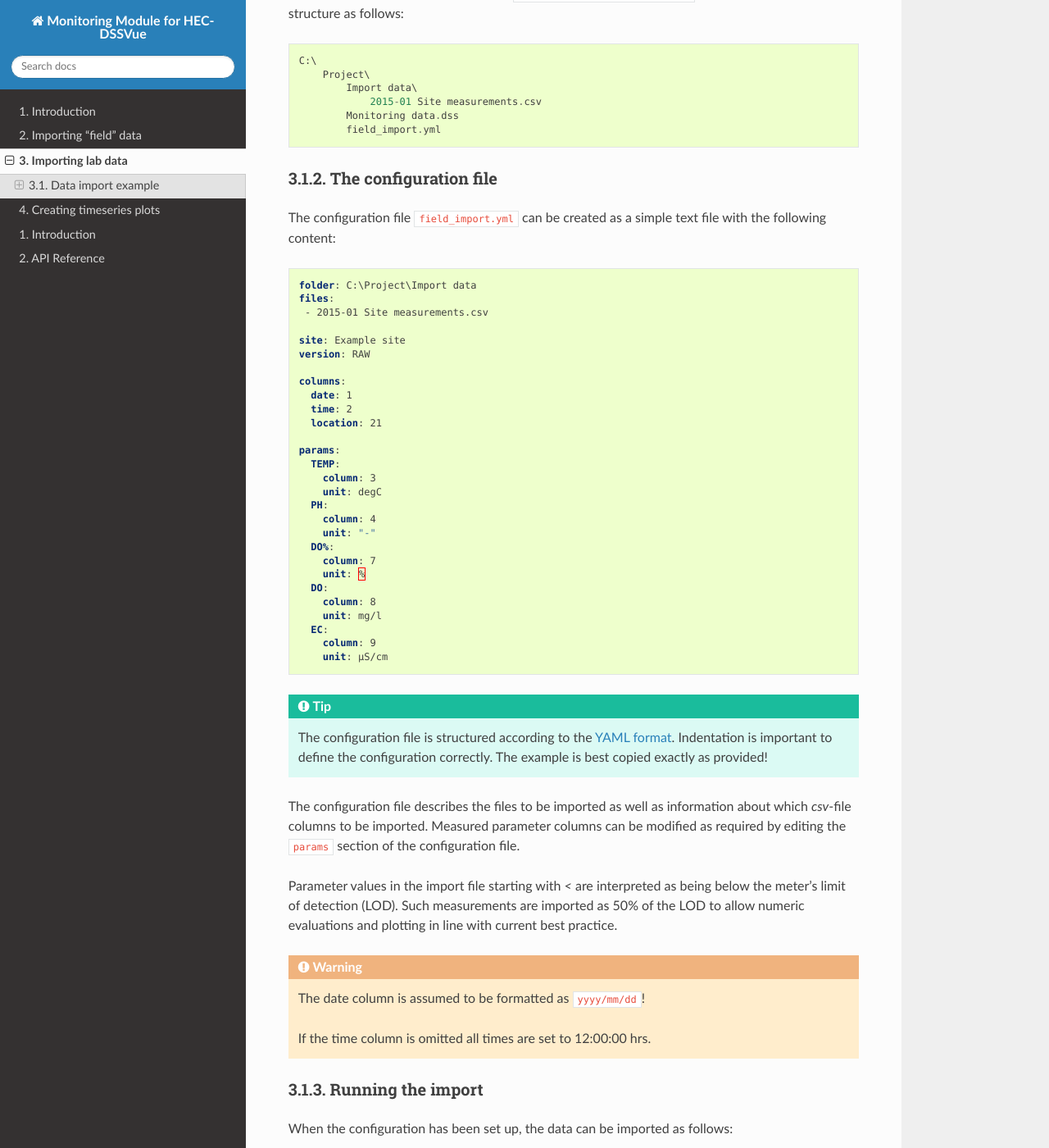
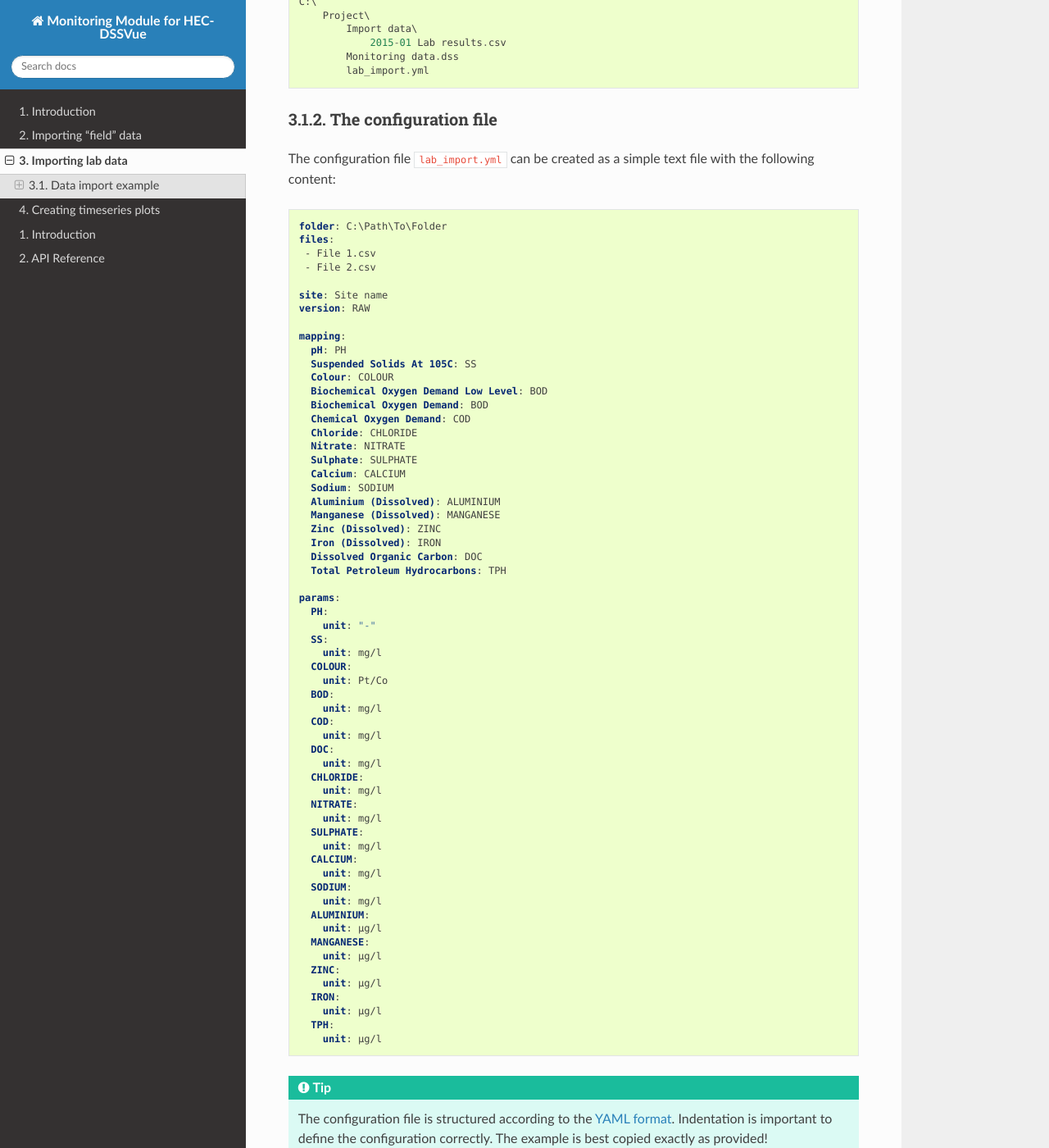
Before and after one commit to EnviroCentre/monitoring-module, a Sphinx documentation site: the page built from docs/source/import_lab_data.rst, in a window 1280 px wide and 1400 px high, scrolled down 723 px. Shown: the whole window at 82% size. Built offline with Sphinx 7.4.7 and the Read the Docs theme 2.0.0, drawn with Linux system fonts in a browser that asks for light colours; the version number could not be read and is left out; some of the changed text lies outside the part shown.

Commit message:
lab import docs

```diff
--- a/docs/source/import_lab_data.rst
+++ b/docs/source/import_lab_data.rst
@@ -1,24 +1,21 @@
 Importing lab data
 ==================
 
-TODO
-
-The `Monitoring Module` can be used to import water quality data collected in the
-field with a handheld meter. The measured parameters are exported from the meter
-to a `csv`-file with the measurement **locations** forming the columns
-(**across**) and the **parameters** in rows (**down**).
+The `Monitoring Module` can be used to import laboratory analytical results. The
+results are imported from a `csv`-file with the measurement **locations**
+forming the columns (**across**) and the **parameters** in rows (**down**).
 
 Multiple `csv`-files can be imported at once.
 
 .. note::
 
-   The Monitoring Module's field data importing tool has been tested to work
-   with the following meters:
+   The Monitoring Module's lab data importing tool has been tested to work
+   with results provided by the following laboratories:
 
-    - Hanna Instruments® multi-parameter meter type HI 9828
+    - Chemtest
 
-   Other meters and `csv` input file formats may be supported by tweaking the
-   tool's configuration parameters.
+   Other `csv` input file formats may be supported by tweaking the tool's
+   configuration parameters.
 
 
 Data import example
@@ -27,52 +24,84 @@ Data import example
 Getting everything in place
 ~~~~~~~~~~~~~~~~~~~~~~~~~~~
 
-In this example, the file to be imported :file:`2015-01 Site measurements.csv`
-is saved in a project file structure as follows::
+In this example, the file to be imported :file:`2015-01 Lab results.csv` is
+saved in a project file structure as follows::
 
     C:\
         Project\
             Import data\
-                2015-01 Site measurements.csv
+                2015-01 Lab results.csv
             Monitoring data.dss
-            field_import.yml
+            lab_import.yml
 
 The configuration file
 ~~~~~~~~~~~~~~~~~~~~~~
 
-The configuration file :file:`field_import.yml` can be created as a simple text
+The configuration file :file:`lab_import.yml` can be created as a simple text
 file with the following content:
 
 .. code-block:: yaml
 
-    folder: C:\Project\Import data
+    folder: C:\Path\To\Folder
     files:
-     - 2015-01 Site measurements.csv
+     - File 1.csv
+     - File 2.csv
 
-    site: Example site
+    site: Site name
     version: RAW
 
-    columns:
-      date: 1
-      time: 2
-      location: 21
+    mapping:
+      pH: PH
+      Suspended Solids At 105C: SS
+      Colour: COLOUR
+      Biochemical Oxygen Demand Low Level: BOD
+      Biochemical Oxygen Demand: BOD
+      Chemical Oxygen Demand: COD
+      Chloride: CHLORIDE
+      Nitrate: NITRATE
+      Sulphate: SULPHATE
+      Calcium: CALCIUM
+      Sodium: SODIUM
+      Aluminium (Dissolved): ALUMINIUM
+      Manganese (Dissolved): MANGANESE
+      Zinc (Dissolved): ZINC
+      Iron (Dissolved): IRON
+      Dissolved Organic Carbon: DOC
+      Total Petroleum Hydrocarbons: TPH
 
     params:
-      TEMP:
-        column: 3
-        unit: degC
       PH:
-        column: 4
         unit: "-"
-      DO%:
-        column: 7
-        unit: %
-      DO:
-        column: 8
+      SS:
         unit: mg/l
-      EC:
-        column: 9
-        unit: µS/cm
+      COLOUR:
+        unit: Pt/Co
+      BOD:
+        unit: mg/l
+      COD:
+        unit: mg/l
+      DOC:
+        unit: mg/l
+      CHLORIDE:
+        unit: mg/l
+      NITRATE:
+        unit: mg/l
+      SULPHATE:
+        unit: mg/l
+      CALCIUM:
+        unit: mg/l
+      SODIUM:
+        unit: mg/l
+      ALUMINIUM:
+        unit: μg/l
+      MANGANESE:
+        unit: μg/l
+      ZINC:
+        unit: μg/l
+      IRON:
+        unit: μg/l
+      TPH:
+        unit: μg/l
 
 
 .. tip::
@@ -83,9 +112,9 @@ file with the following content:
 
 
 The configuration file describes the files to be imported as well as information
-about which `csv`-file columns to be imported. Measured parameter columns can be
-modified as required by editing the ``params`` section of the configuration
-file.
+about which `csv`-file rows (parameters) to be imported. Analysed parameters can
+be modified as required by editing the ``mapping`` and ``params`` sections of
+the configuration file.
 
 Parameter values in the import file starting with `<` are interpreted as being
 below the meter's limit of detection (LOD). Such measurements are imported as
@@ -95,9 +124,9 @@ best practice.
 
 .. warning::
 
-   The date column is assumed to be formatted as ``yyyy/mm/dd``!
+   The date column is assumed to be formatted as ``dd-mmm-yy``!
 
-   If the time column is omitted all times are set to 12:00:00 hrs.
+   Times are set to 12:00:00 hrs.
 
 
 Running the import
@@ -106,8 +135,8 @@ Running the import
 When the configuration has been set up, the data can be imported as follows:
 
  1. Open the :file:`Monitoring data.dss` file in HEC-DSSVue.
- 2. Select menu item :menuselection:`Scripts --> Import field data` or
-    alternatively click on :menuselection:`Import field data` on the toolbar.
+ 2. Select menu item :menuselection:`Scripts --> Import lab data` or
+    alternatively click on :menuselection:`Import lab data` on the toolbar.
 
 When successfully completed, a message is displayed how many records have been
 imported and the catalogue is refreshed.
```
Also changed, not shown: docs/source/import_field_data.rst (+4 -4 lines).
